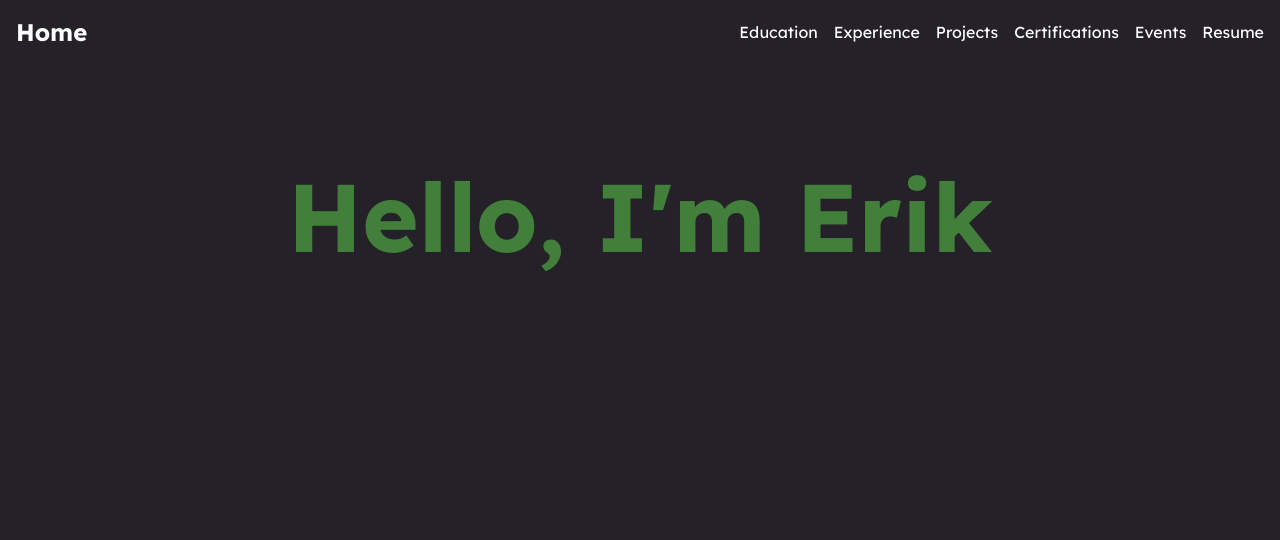
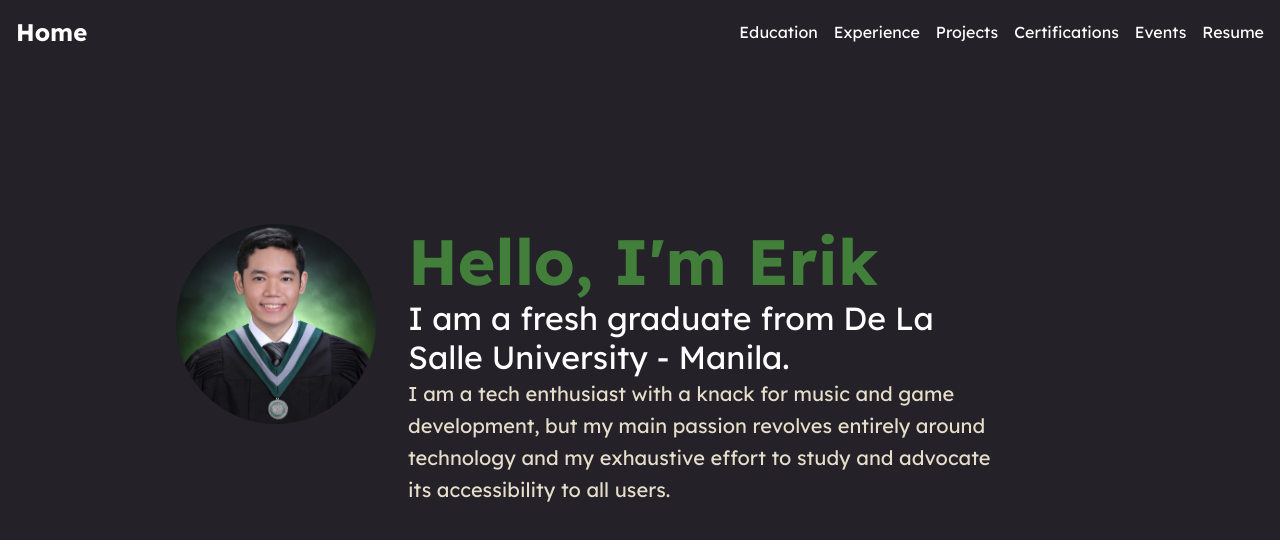
Before and after one commit to erik-lance/portfolio-website, a Next.js app: page / in a window 1280 px wide. Shown: the top 540 px of the page. Built offline with nearby package versions, Linux system fonts and the light colour scheme.

Commit message:
Updated hero section

```diff
--- a/src/app/page.tsx
+++ b/src/app/page.tsx
@@ -5,7 +5,7 @@ export default function Home() {
   return (
     <main className="flex flex-col min-h-screen justify-between">
       <Header />
-      <div className="flex flex-col min-h-screen items-center justify-between p-24">
+      <div className="flex flex-col min-h-screen items-center justify-between p-8">
           <Hero />
       </div>
     </main>
--- a/src/components/Hero.tsx
+++ b/src/components/Hero.tsx
@@ -1,16 +1,81 @@
+import { Avatar, Box, Grid, Stack } from "@mui/material";
 import Typography from "@mui/material/Typography"
 
 export default function Hero() {
     return (
         <div className="flex flex-col items-center justify-center">
+            <Box
+                width="100%"
+                sx={{
+                    paddingTop: { xs: 0, sm: 8, md: 8, lg: 16},
+                    paddingX: { xs: 0, sm: 16, md: 24, lg: 32}
+                }}
+            >
+                <Grid container spacing={2}>
+                <Grid item md={2}
+                    width="100%"
+                >
+                    <Box
+                        sx={{
+                            display: 'flex',
+                            alignItems: 'center',
+                            width: '100%',
+                            justifyContent: { xs: 'center', sm: 'center', md: 'end', lg: 'end'},
+                            paddingRight: { xs: 0, sm: 2, md: 2, lg: 2}
+                        }}
+                    >
+                        <Avatar
+                            alt="Portrait"
+                            src="portrait.JPG"
+                            sx={{
+                                width: 200,
+                                height: 200,
+                            }}
+                        />
+                    </Box>
+
+                </Grid>
+                <Grid item md={10} xs={12}>
+                    <Stack>
                         <Typography
                             variant="h1"
                             component="h1"
-                fontWeight={700}
                             color="primary.main"
+                            sx={{
+                                fontWeight: 700,
+                                fontSize: { xs: '2.5rem', sm: '3rem', md: '3.6rem', lg: '4rem'}
+                            }}
                         >
                             Hello, I&apos;m Erik
                         </Typography>
+
+                        <Typography
+                            variant="h4"
+                            component="h2"
+                            color="text.primary"
+                            sx={{
+                                fontWeight: 400,
+                                fontSize: { xs: '1.5rem', sm: '1.4rem', md: '1.6rem', lg: '2rem'}
+                            }}
+                        >
+                            I am a fresh graduate from De La Salle University - Manila.
+                        </Typography>
+
+                        <Typography
+                            variant="h6"
+                            color="text.secondary"
+                            sx={{
+                                fontWeight: 400,
+                                fontSize: { xs: '1rem', sm: '1rem', md: '1.2rem', lg: '1.25rem'}
+                            }}
+                        >
+                            I am a tech enthusiast with a knack for music and game development, but my main passion revolves entirely around technology and my exhaustive effort to study and advocate its accessibility to all users.
+                        </Typography>
+                    </Stack>
+                </Grid>
+            </Grid>
+            </Box>
+
         </div>
     );
 }
```
Also changed, not shown: public/portrait.JPG (added). Lines whose indentation alone changed are shown as unchanged.
